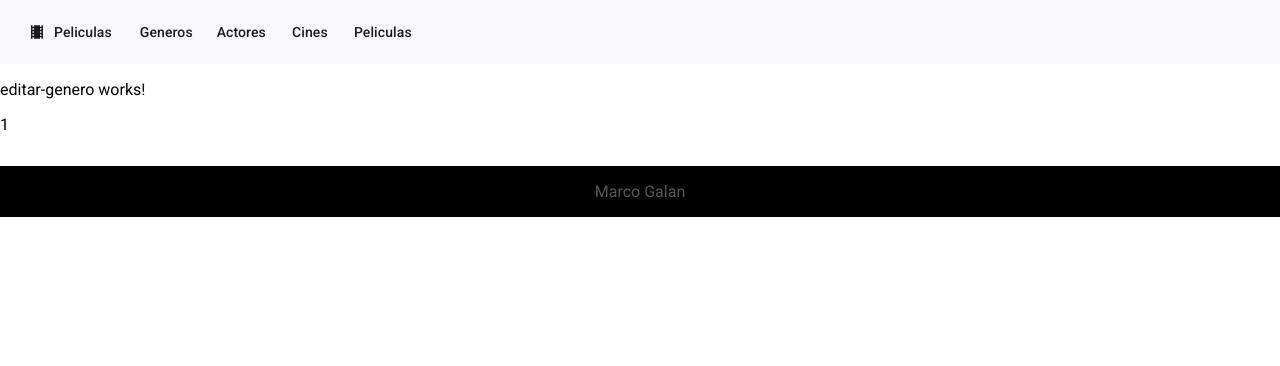
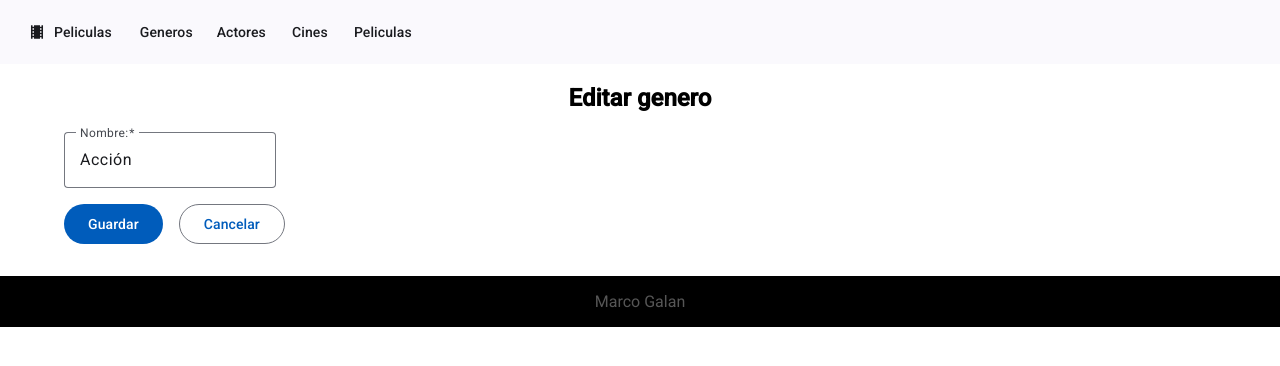
Before and after one commit to Marco-Galan/Angular, an Angular app: page /generos/editar/1 in a window 1280 px wide. Shown: the top 366 px of the page. Built offline with nearby package versions, Linux system fonts and the light colour scheme.

Commit message:
Formulario Actores

```diff
--- a/src/app/generos/crear-generos/crear-generos.component.ts
+++ b/src/app/generos/crear-generos/crear-generos.component.ts
@@ -19,6 +19,6 @@ export class CrearGenerosComponent {
   private router = inject(Router);
 
   guardarCambios(genero: GeneroCreacionDTO) {
-    console.log(genero);
+    console.log('Creando el genero: ', genero);
   }
 }
--- a/src/app/generos/editar-genero/editar-genero.component.html
+++ b/src/app/generos/editar-genero/editar-genero.component.html
@@ -1,2 +1,3 @@
-<p>editar-genero works!</p>
- {{id}}
+<h2>Editar genero</h2>
+
+<app-formulario-generos [modelo]="genero" (posteoFormulario)="guardarCambios($event)"></app-formulario-generos>
--- a/src/app/generos/editar-genero/editar-genero.component.ts
+++ b/src/app/generos/editar-genero/editar-genero.component.ts
@@ -1,8 +1,10 @@
 import { Component, Input, numberAttribute } from '@angular/core';
+import { GeneroCreacionDTO, GeneroDTO } from '../generos';
+import { FormularioGenerosComponent } from "../formulario-generos/formulario-generos.component";
 
 @Component({
   selector: 'app-editar-genero',
-  imports: [],
+  imports: [FormularioGenerosComponent],
   templateUrl: './editar-genero.component.html',
   styleUrl: './editar-genero.component.css'
 })
@@ -11,4 +13,11 @@ export class EditarGeneroComponent {
   @Input({transform: numberAttribute})
   id!: number;
 
+
+  genero: GeneroDTO = {id: 1, nombre: 'Acción'};
+
+  guardarCambios(genero: GeneroCreacionDTO){
+    console.log('Editando el genero', genero);
+  }
+
 }
--- a/src/app/generos/formulario-generos/formulario-generos.component.css
+++ b/src/app/generos/formulario-generos/formulario-generos.component.css
@@ -0,0 +1,7 @@
+button{
+    margin-right: 1rem;
+}
+
+.espacio-botones{
+margin-top: 1rem;
+}
--- a/src/app/generos/formulario-generos/formulario-generos.component.html
+++ b/src/app/generos/formulario-generos/formulario-generos.component.html
@@ -1,3 +1,4 @@
+<div class="contenedor">
     <form (submit)="guardarCambios()" [formGroup]="form">
         <mat-form-field appearance="outline">
             <mat-label>Nombre:</mat-label>
@@ -15,3 +16,4 @@
             <a mat-stroked-button routerLink="/generos">Cancelar</a>
         </div>
     </form>
+</div>
--- a/src/app/generos/formulario-generos/formulario-generos.component.ts
+++ b/src/app/generos/formulario-generos/formulario-generos.component.ts
@@ -1,11 +1,11 @@
-import { Component, EventEmitter, inject, Input, Output } from '@angular/core';
+import { Component, EventEmitter, inject, Input, OnInit, Output } from '@angular/core';
 import { FormBuilder, ReactiveFormsModule, Validators } from '@angular/forms';
 import { primeraLetraMayuscula } from '../../compartidos/funciones/validaciones';
 import { MatButtonModule } from '@angular/material/button';
 import { MatFormFieldModule } from '@angular/material/form-field';
 import { MatInputModule } from '@angular/material/input';
 import { RouterLink } from '@angular/router';
-import { GeneroCreacionDTO } from '../generos';
+import { GeneroCreacionDTO, GeneroDTO } from '../generos';
 
 @Component({
   selector: 'app-formulario-generos',
@@ -14,7 +14,17 @@ import { GeneroCreacionDTO } from '../generos';
   templateUrl: './formulario-generos.component.html',
   styleUrl: './formulario-generos.component.css',
 })
-export class FormularioGenerosComponent {
+export class FormularioGenerosComponent implements OnInit {
+  ngOnInit(): void {
+    // Verificia si es modelo no es nulo
+
+    if(this.modelo !== undefined){
+      this.form.patchValue(this.modelo);
+    }
+  }
+
+  @Input()
+  modelo?: GeneroDTO;
 
   @Output()
   posteoFormulario = new EventEmitter<GeneroCreacionDTO>();
--- a/src/app/generos/generos.ts
+++ b/src/app/generos/generos.ts
@@ -1,3 +1,9 @@
 export interface GeneroCreacionDTO{
     nombre: string;
 }
+
+export interface GeneroDTO{
+    id: number;
+    nombre: string;
+
+}
```
Lines whose indentation alone changed are shown as unchanged.
